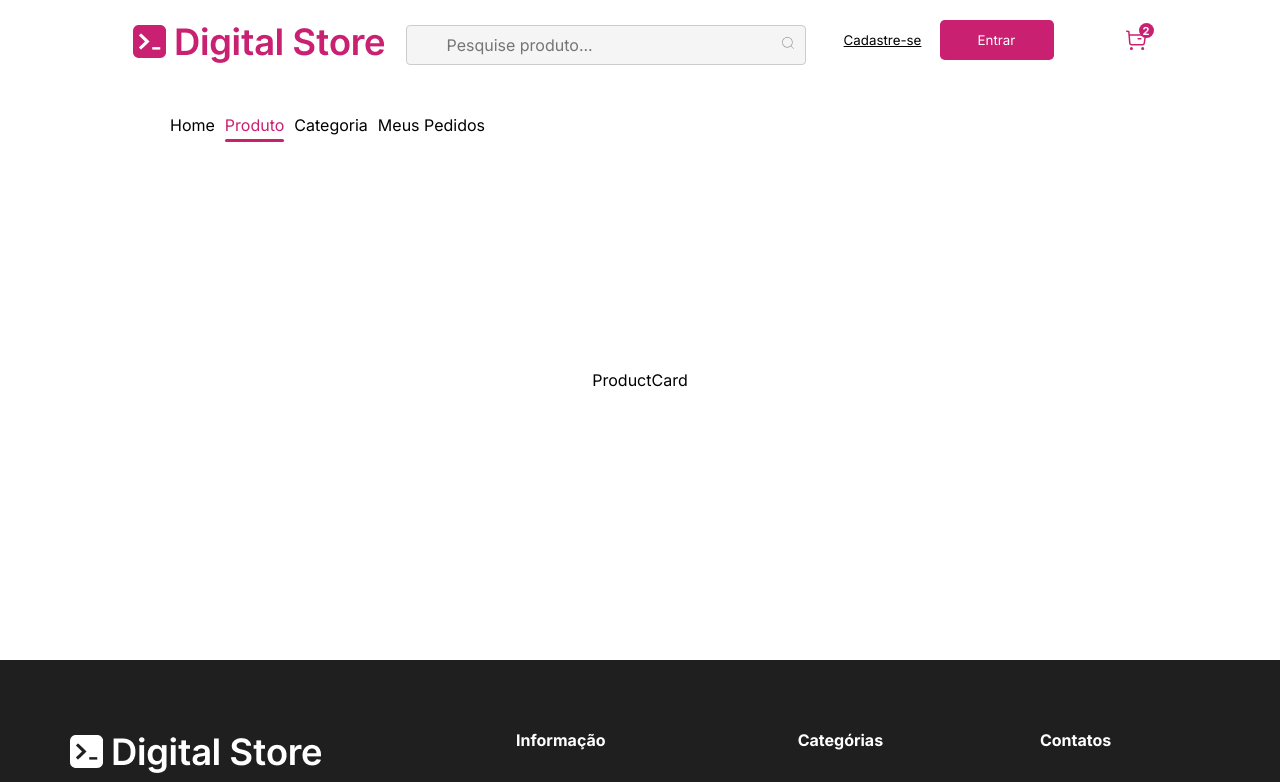
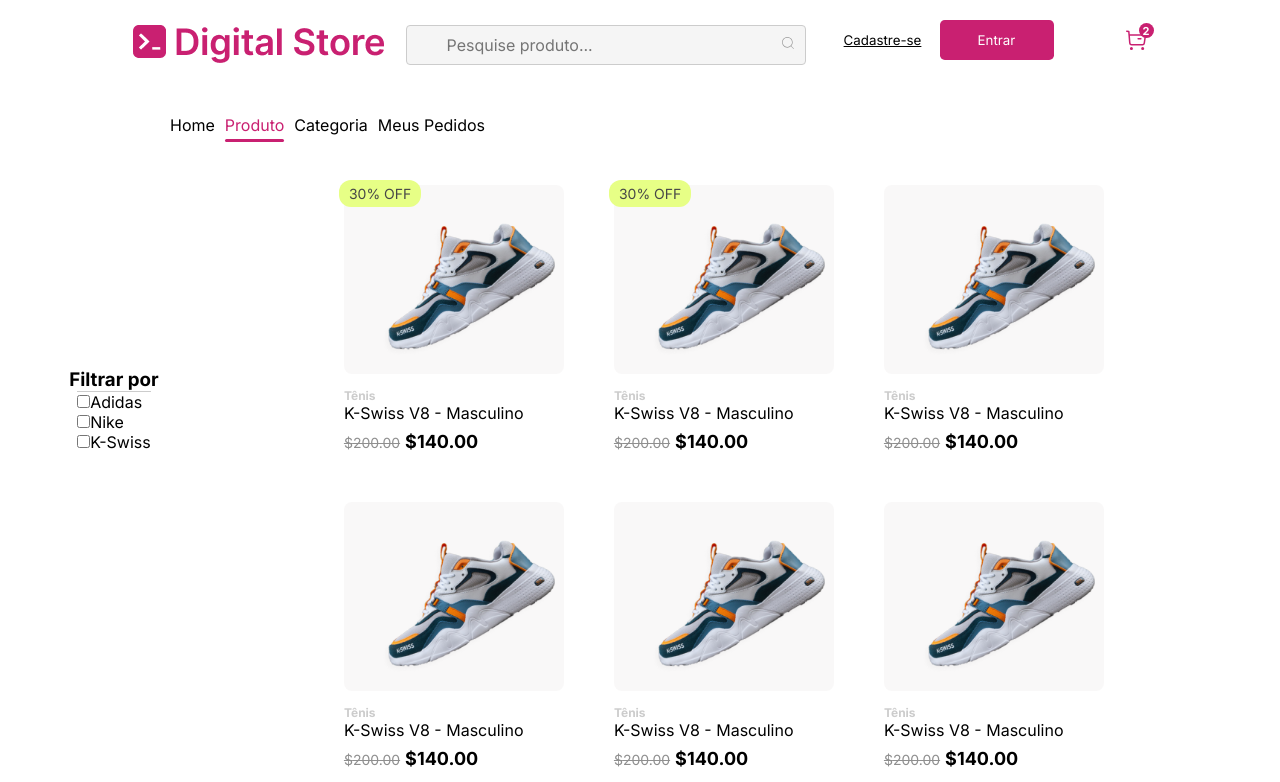
Before and after one commit to adryeldeev/GT-Desafio, a React (Vite) app: page /produto in a window 1280 px wide. Shown: the top 782 px of the page. Built offline with nearby package versions, Linux system fonts and the light colour scheme.

Commit message:
atualizacao pagina produto

```diff
--- a/src/Components/Header/Header.jsx
+++ b/src/Components/Header/Header.jsx
@@ -3,8 +3,15 @@ import Logo from "../../assets/img/Logo.png";
 import { CiSearch } from "react-icons/ci";
 import "./Header.css";
 import { NavLink } from "react-router-dom";
+import { useState } from "react";
 
-const Header = () => {
+const Header = ({onSearchChange}) => {
+  const [searchValue, setSearchValue] = useState("");
+
+  const handleInputChange = (e) => {
+    setSearchValue(e.target.value);
+    onSearchChange(e.target.value);
+  };
   return (
     <header className="container-header">
       <div className="content-header">
@@ -14,7 +21,7 @@ const Header = () => {
           </a>
           <div className="header-input-info">
             <div className="input_search">
-              <input type="text" placeholder="Pesquise produto..." />
+              <input type="text" placeholder="Pesquise produto..."value={searchValue} onChange={handleInputChange} />
               <div className="input_icon">
                 <CiSearch className="icon" />
               </div>
--- a/src/Components/Layout/Layout.css
+++ b/src/Components/Layout/Layout.css
@@ -15,3 +15,14 @@
   box-sizing: border-box;
   width: 100%;
 }
+.sidebar{
+  flex-grow: 1;
+  padding: 30px;
+  display: flex;
+  flex-direction: column;
+  justify-content: center;
+  align-items: center;
+  min-height: 70vh;
+  box-sizing: border-box;
+  width: 100%;
+}
--- a/src/Components/Layout/Layout.jsx
+++ b/src/Components/Layout/Layout.jsx
@@ -1,13 +1,17 @@
-import React from "react";
+import React, { useState } from "react";
 import "./Layout.css";
 import Header from "../Header/Header";
 import Footer from "../Footer/Footer";
 
 const Layout = ({ children }) => {
+  const [searchTerm, setSearchTerm] = useState("");
+  const handleSearchChange = (term) => {
+    setSearchTerm(term);
+  }
   return (
     <div className="layout">
-      <Header />
-      <main className="content">{children}</main>
+      <Header  onSearchChange={handleSearchChange}  />
+      <main className="content"> {React.cloneElement(children, { searchTerm })}</main>
       <Footer />
     </div>
   );
--- a/src/Components/ProductCard/ProductCard.css
+++ b/src/Components/ProductCard/ProductCard.css
@@ -0,0 +1,77 @@
+.container-produto{
+    width: 100%;
+    height: 100%;
+}
+.product-page{
+    display: flex;
+    width: 100%;
+    height: 100%;
+}
+.product-gallery {
+    display: flex;
+    flex-wrap: wrap;
+    justify-content: center;
+    margin-top: 40px;
+    gap: 20px;
+    text-align: start;
+}
+.product-card {
+    position: relative;
+    width: 250px;
+    padding: 15px;
+    border-radius: 8px;
+    text-align: start;
+    cursor: pointer;
+}
+
+.product-discount {
+    position: absolute;
+    top: 10px;
+    left: 10px;
+    background-color: #E7FF86;
+    color: #474747;
+    padding: 5px 10px;
+    border-radius: 12px;
+    font-size: 14px;
+}
+
+.discounted-price {
+    color: #000;
+    font-size: 18px;
+    font-weight: bold;
+    text-align: start;
+}
+
+.product-description{
+    width: 100%;
+    overflow: hidden;
+    text-overflow: ellipsis;
+}
+
+.product-title {
+    font-size: 12px;
+    font-weight: bold;
+    color: #ccc;
+    margin-top: 10px;
+}
+
+.product-price {
+    display: flex;
+    justify-content: flex-start;
+    align-items: baseline;
+    gap: 5px;
+    margin-top: 8px;;
+}
+
+.original-price {
+    color: #8F8F8F;
+    text-decoration: line-through;
+    font-size: 14px;
+}
+
+.discounted-price {
+    color: #000;
+    font-size: 18px;
+    font-weight: bold;
+    text-align: start;
+}
--- a/src/Components/ProductCard/ProductCard.jsx
+++ b/src/Components/ProductCard/ProductCard.jsx
@@ -1,9 +1,122 @@
-import React from 'react'
+import React, { useState } from "react";
+import Sidebar from "../Sidebar/Sidebar";
+import IMGLayer from '../../assets/Layer.png';
 
+let productsData = [
+    {
+        id:1,
+      title: 'Tênis',
+      descricao: 'K-Swiss V8 - Masculino',
+      preco: 200,
+      desconto: 140,
+      imagem: IMGLayer,
+      brand: "Adidas"
+    },
+    {
+        id:2,
+      title: 'Tênis',
+      descricao: 'K-Swiss V8 - Masculino',
+      preco: 200,
+      desconto: 140,
+      imagem: IMGLayer,
+      brand: "Nike"
+    },
+    {
+        id:3,
+      title: 'Tênis',
+      descricao: 'K-Swiss V8 - Masculino',
+      preco: 200,
+      desconto: 140,
+      imagem: IMGLayer,
+      brand: "K-Swiss"
+    },
+    {
+        id:4,
+      title: 'Tênis',
+      descricao: 'K-Swiss V8 - Masculino',
+      preco: 200,
+      desconto: 140,
+      imagem: IMGLayer,
+      brand: "Adidas",
+    },
+    {
+        id:5,
+      title: 'Tênis',
+      descricao: 'K-Swiss V8 - Masculino',
+      preco: 200,
+      desconto: 140,
+      imagem: IMGLayer,
+       brand: "Nike"
+    },
+    {
+        id:6,
+      title: 'Tênis',
+      descricao: 'K-Swiss V8 - Masculino',
+      preco: 200,
+      desconto: 140,
+      imagem: IMGLayer,
+       brand: "K-Swiss"
+    },
+    {
+        id:7,
+      title: 'Tênis',
+      descricao: 'K-Swiss V8 - Masculino',
+      preco: 200,
+      desconto: 140,
+      imagem: IMGLayer,
+       brand: "Adidas"
+    },
+    {
+        id:8,
+      title: 'Tênis',
+      descricao: 'K-Swiss V8 - Masculino',
+      preco: 200,
+      desconto: 140,
+      imagem: IMGLayer,
+     brand: "Nike"
+    },
+  ];
 const ProductCard = () => {
+  const [products, setProducts] = useState(productsData);
+  const [selectedBrand, setSelectedBrand] = useState("");
+  const [searchTerm, setSearchTerm] = useState("")
+
+  const handleBrandFilter = (brand) => {
+    setSelectedBrand(brand);
+  };
+
+  const filteredProducts = products.filter((product) => {
+    const matchesBrand = selectedBrand ? product.brand === selectedBrand : true;
+    const matchesSearch = searchTerm
+      ? product.title.toLowerCase().includes(searchTerm.toLowerCase()) ||
+        product.descricao.toLowerCase().includes(searchTerm.toLowerCase()) ||
+        product.brand.toLowerCase().includes(searchTerm.toLowerCase()) : true;
+    return matchesBrand && matchesSearch;
+  });
   return (
-    <div>ProductCard</div>
-  )
-}
+    <div className="container-produto"  style={{ display: "flex" }}>
+      <Sidebar onFilterChange={handleBrandFilter} />
+      <div className="product-gallery">
+          {filteredProducts.map((products, index) => (
+            <div className="product-card" key={index.id}>
+             {index < 2 &&
+             (
+              <div className="product-discount">
+              {((products.preco - products.desconto) / products.preco * 100).toFixed(0)}% OFF
+            </div>
+             )}
+              <img src={products.imagem} alt={products.title} className="product-image" />
+              <p className="product-title">{products.title}</p>
+              <span className="product-description">{products.descricao}</span>
+              <div className="product-price">
+                <span className="original-price">${products.preco.toFixed(2)}</span>
+                <span className="discounted-price">${products.desconto.toFixed(2)}</span>
+              </div>
+            </div>
+          ))}
+        </div>
+    </div>
+  );
+};
 
-export default ProductCard
+export default ProductCard;
--- /dev/null
+++ b/src/Components/Sidebar/Sidebar.jsx
@@ -0,0 +1,52 @@
+// Sidebar.js
+import React from "react";
+import './SidebarStyle.css'
+const Sidebar = ({ onFilterChange }) => {
+  return (
+    <aside className="sidebar">
+      <h3>Filtrar por</h3>
+
+      <div>
+        <div className="select-filtro-mark">
+    <span  className="barra"></span>
+        <div>
+        <label>
+          <input
+            type="checkbox"
+            name="brand"
+            value="Adidas"
+            onChange={() => onFilterChange("Adidas")}
+            />
+          Adidas
+        </label>
+        </div>
+      <div>
+        <label>
+          <input
+            type="checkbox"
+            name="brand"
+            value="Nike"
+            onChange={() => onFilterChange("Nike")}
+          />
+          Nike
+        </label>
+      </div>
+      <div>
+        <label>
+          <input
+            type="checkbox"
+            name="brand"
+            value="K-Swiss"
+            onChange={() => onFilterChange("K-Swiss")}
+          />
+          K-Swiss
+        </label>
+        </div>
+        </div>
+        </div>
+      {/* Adicione mais filtros conforme necessário */}
+    </aside>
+  );
+};
+
+export default Sidebar;
--- /dev/null
+++ b/src/Components/Sidebar/SidebarStyle.css
@@ -0,0 +1,13 @@
+.sidebar {
+  height: 100%;
+    width: 300px;
+    padding: 20px;
+  }
+  .select-filtro-mark{
+    display: flex;
+    flex-direction: column;
+  }
+  .barra{
+    border-top: 1px solid #ccc;
+    width:100%;
+  }
```
